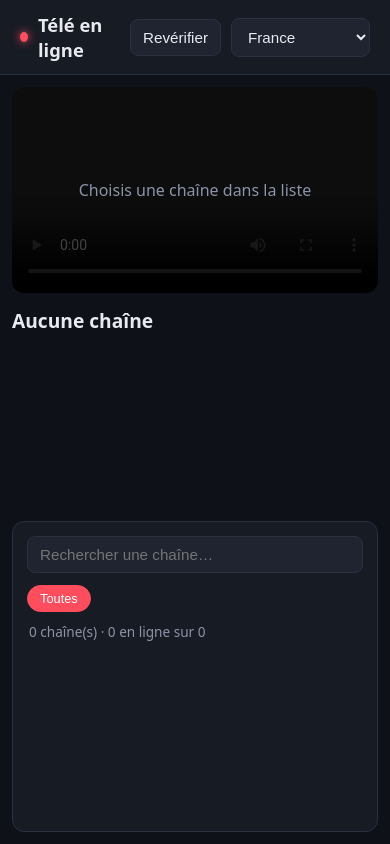
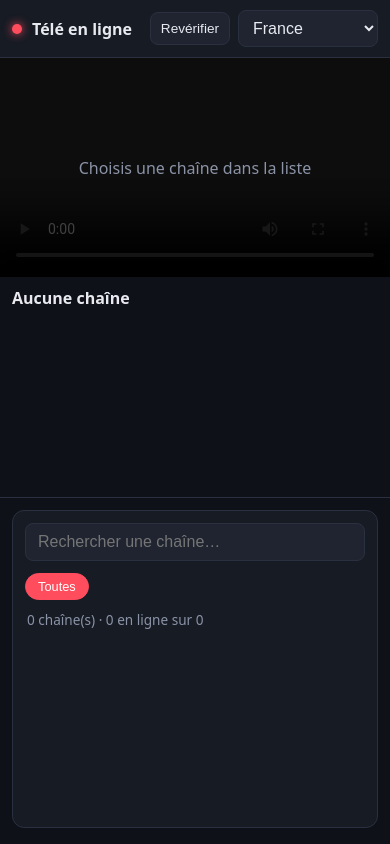
Before and after one commit to johan12sc/TV_online, a Flask app: page / in a window 390 px wide. Run offline with Flask 3, Linux system fonts and the light colour scheme; data that the repository does not hold is empty.

Commit message:
Refactor CSS for improved mobile responsiveness
Updated grid layout for responsiveness and added media queries for mobile devices.

```diff
--- a/static/style.css
+++ b/static/style.css
@@ -63,7 +63,8 @@ select:focus, input[type="search"]:focus { border-color: var(--accent); }
   flex: 1;
   min-height: 0;
   display: grid;
-  grid-template-columns: 1fr 360px;
+  /* minmax(0, …) : une colonne ne peut pas dépasser la largeur de l'écran */
+  grid-template-columns: minmax(0, 1fr) 360px;
   gap: 20px;
   padding: 20px;
 }
@@ -199,13 +200,6 @@ video { width: 100%; height: 100%; display: block; background: #000; }
 
 .chaines .texte { min-width: 0; }
 
-/* ---------- Téléphone ---------- */
-@media (max-width: 860px) {
-  body { height: auto; min-height: 100vh; }
-  .page { grid-template-columns: 1fr; padding: 12px; }
-  .liste { max-height: 60vh; }
-}
-
 /* ---------- Bouton Revérifier ---------- */
 .outils { display: flex; gap: 10px; align-items: center; }
 
@@ -221,3 +215,49 @@ video { width: 100%; height: 100%; display: block; background: #000; }
 
 #reverifier:hover:not(:disabled) { border-color: var(--accent); }
 #reverifier:disabled { opacity: 0.5; cursor: default; }
+
+/* ---------- Téléphone et tablette ---------- */
+@media (max-width: 860px) {
+  body { height: auto; min-height: 100vh; }
+
+  .entete { padding: 10px 12px; gap: 10px; }
+  .entete h1 { font-size: 1rem; white-space: nowrap; }
+  .outils { gap: 8px; min-width: 0; }
+  #reverifier { padding: 8px 10px; font-size: 0.85rem; }
+  select { min-width: 0; max-width: 140px; padding: 8px 10px; }
+
+  /* 16px minimum : sinon l'iPhone zoome tout seul quand on touche le champ */
+  select, input[type="search"] { font-size: 16px; }
+
+  .page {
+    grid-template-columns: minmax(0, 1fr);
+    gap: 12px;
+    padding: 0 0 16px;
+  }
+
+  /* Le lecteur reste collé en haut quand on fait défiler la liste */
+  .lecteur {
+    position: sticky;
+    top: 0;
+    z-index: 5;
+    background: var(--fond);
+    padding-bottom: 10px;
+    border-bottom: 1px solid var(--bord);
+  }
+
+  .ecran { border-radius: 0; max-height: none; width: 100%; }
+
+  .en-cours { margin-top: 10px; padding: 0 12px; gap: 10px; }
+  .en-cours img { width: 40px; height: 40px; }
+  .nom-en-cours { font-size: 1rem; }
+
+  .liste { margin: 0 12px; padding: 12px; }
+  .chaines { overflow: visible; }
+  .chaines li { padding: 10px 6px; }
+}
+
+/* ---------- Petits téléphones ---------- */
+@media (max-width: 380px) {
+  .entete h1 { font-size: 0.9rem; }
+  select { max-width: 110px; }
+}
```
